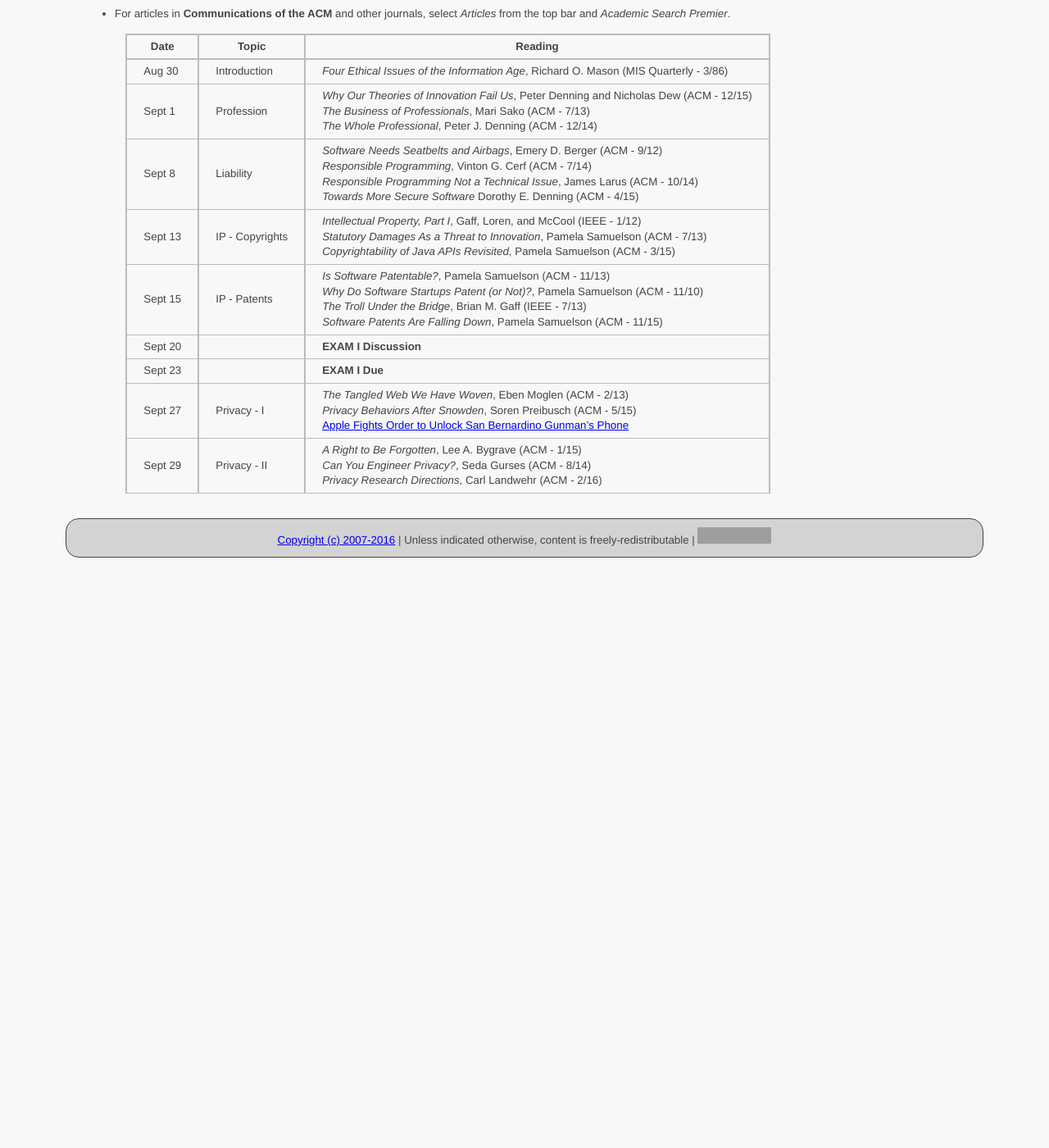
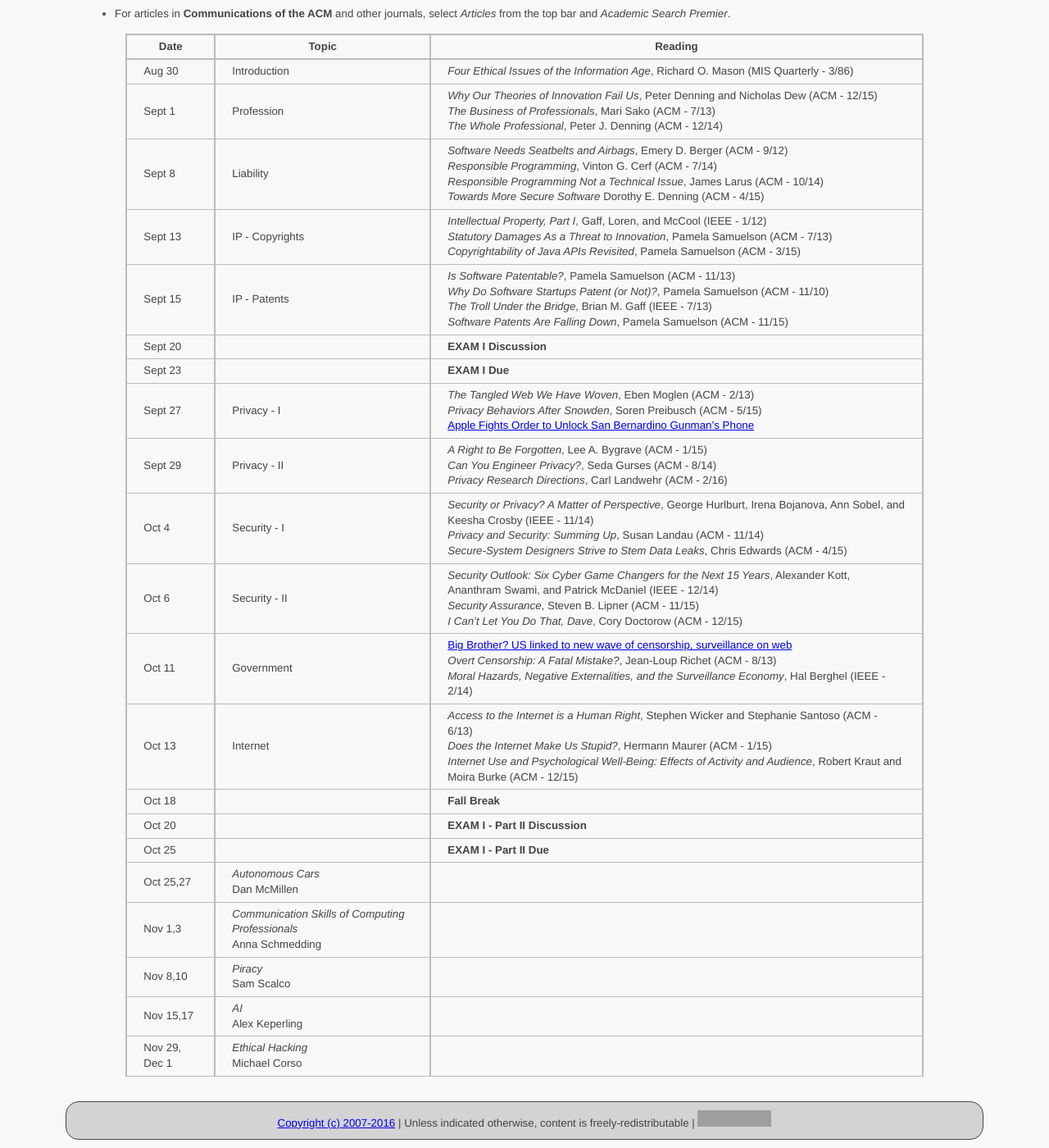
Before and after one commit to ycpcs/cs456-fall2016, a Jekyll site: the page built from schedule/index.md, in a window 1280 px wide and 1400 px high, scrolled down 169 px. Shown: the whole window at 82% size. Built offline with Jekyll 4.4.1, drawn with Linux system fonts in a browser that asks for light colours; before the commit the page ends 900 px from its top, so only the background shows below that; grey boxes are pictures that could not be loaded.

Commit message:
update schedule
update schedule

```diff
--- a/schedule/index.md
+++ b/schedule/index.md
@@ -23,6 +23,18 @@ All reading materials can be accessed via [Schmidt Library](http://library.ycp.e
 > Sept 23 |                 | **EXAM I Due** |
 > Sept 27 | Privacy - I     | *The Tangled Web We Have Woven*, Eben Moglen (ACM - 2/13) <br /> *Privacy Behaviors After Snowden*, Soren Preibusch (ACM - 5/15) <br /> [Apple Fights Order to Unlock San Bernardino Gunman's Phone](http://www.nytimes.com/2016/02/18/technology/apple-timothy-cook-fbi-san-bernardino.html?_r=0) |
 > Sept 29 | Privacy - II    | *A Right to Be Forgotten*, Lee A. Bygrave (ACM - 1/15) <br /> *Can You Engineer Privacy?*, Seda Gurses (ACM - 8/14) <br /> *Privacy Research Directions*, Carl Landwehr (ACM - 2/16) |
+> Oct 4   | Security - I    | *Security or Privacy? A Matter of Perspective*, George Hurlburt, Irena Bojanova, Ann Sobel, and Keesha Crosby (IEEE - 11/14) <br /> *Privacy and Security: Summing Up*, Susan Landau (ACM - 11/14) <br /> *Secure-System Designers Strive to Stem Data Leaks*, Chris Edwards (ACM - 4/15) |
+> Oct 6   | Security - II   | *Security Outlook: Six Cyber Game Changers for the Next 15 Years*, Alexander Kott, Ananthram Swami, and Patrick McDaniel (IEEE - 12/14) <br /> *Security Assurance*, Steven B. Lipner (ACM - 11/15) <br /> *I Can't Let You Do That, Dave*, Cory Doctorow (ACM - 12/15)|
+> Oct 11  | Government      | [Big Brother? US linked to new wave of censorship, surveillance on web](http://www.foxnews.com/tech/2013/02/27/special-report-surveillance-and-censorship-america/) <br /> *Overt Censorship: A Fatal Mistake?*, Jean-Loup Richet (ACM - 8/13) <br /> *Moral Hazards, Negative Externalities, and the Surveillance Economy*, Hal Berghel (IEEE - 2/14)|
+> Oct 13  | Internet        | *Access to the Internet is a Human Right*, Stephen Wicker and Stephanie Santoso (ACM - 6/13) <br /> *Does the Internet Make Us Stupid?*, Hermann Maurer (ACM - 1/15)  <br /> *Internet Use and Psychological Well-Being: Effects of Activity and Audience*, Robert Kraut and Moira Burke (ACM - 12/15) |
+> Oct 18  |                 | **Fall Break** |
+> Oct 20  |                 | **EXAM I - Part II Discussion** |
+> Oct 25  |                 | **EXAM I - Part II Due** |
+> Oct 25,27 | *Autonomous Cars* <br /> Dan McMillen |  |
+> Nov 1,3   | *Communication Skills of Computing Professionals* <br /> Anna Schmedding |  |
+> Nov 8,10  | *Piracy* <br /> Sam Scalco |  |
+> Nov 15,17 | *AI* <br /> Alex Keperling |  |
+> Nov 29, Dec 1 | *Ethical Hacking* <br /> Michael Corso |  |
 
 
 
```
